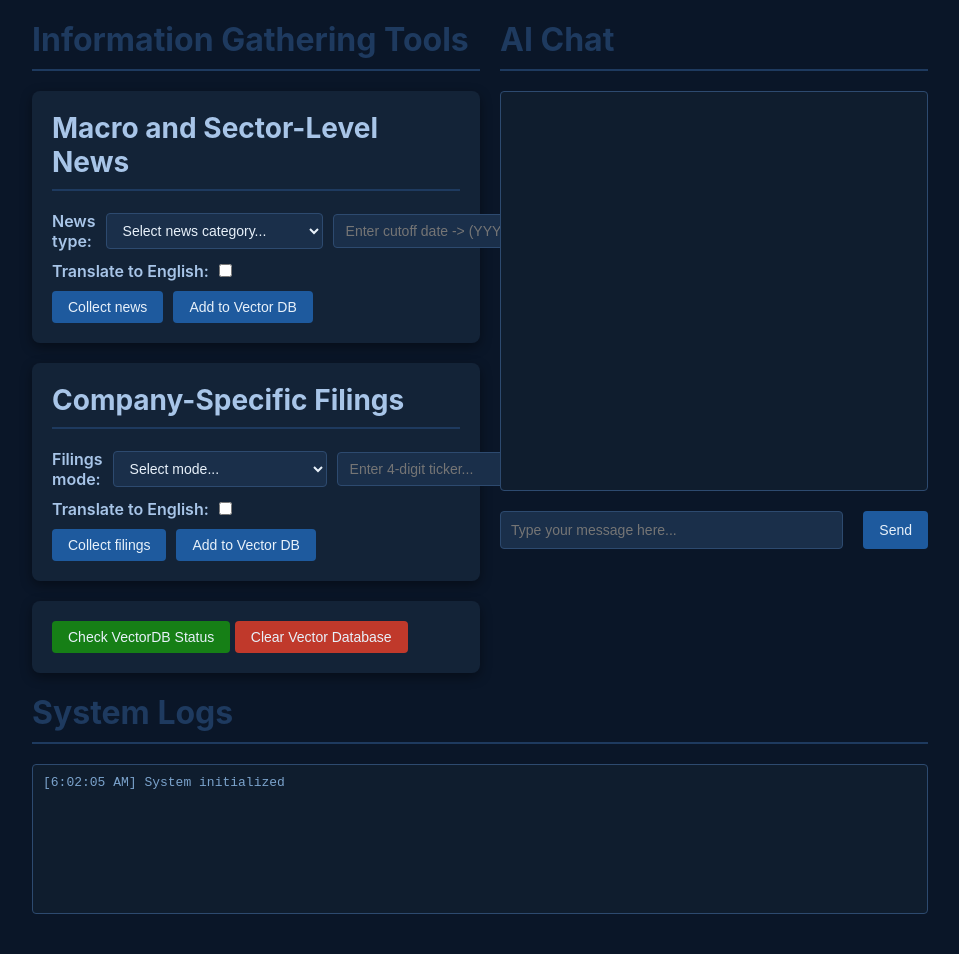
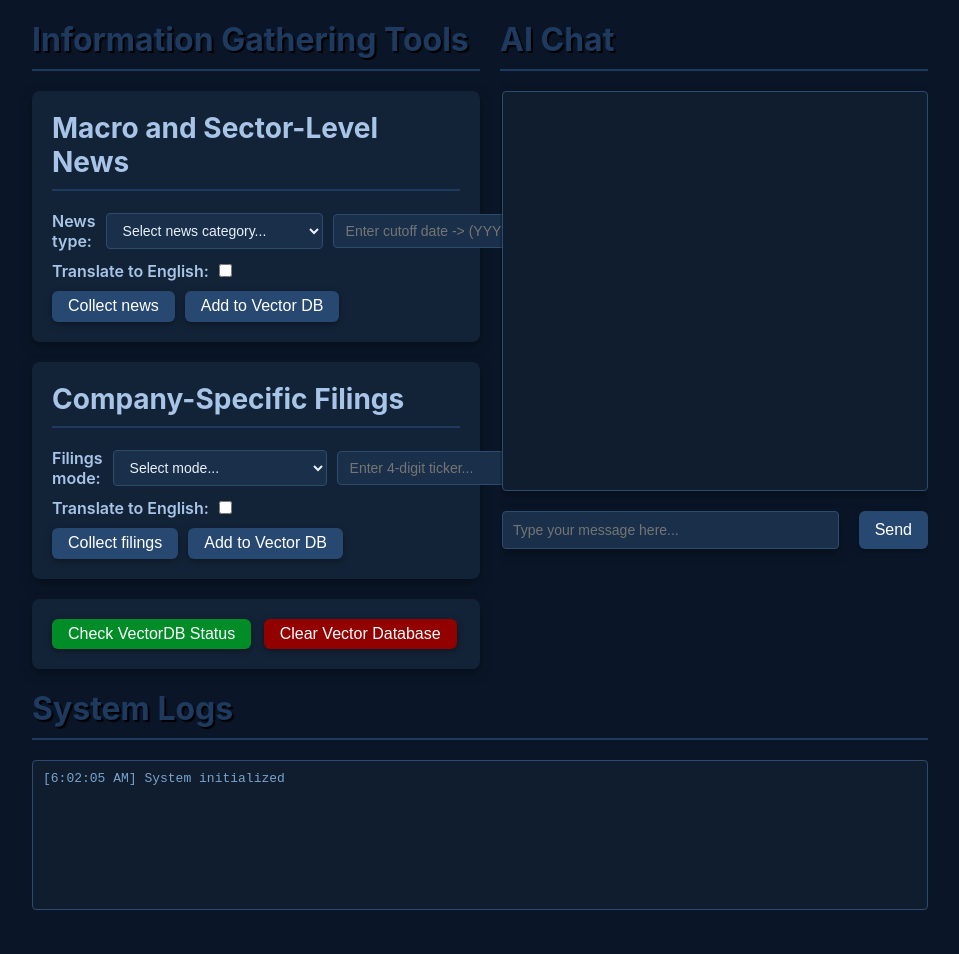
Before and after one commit to Straight8ths/straight8ths.github.io, a Flask app: page / in a window 1280 px wide. Shown: the whole page, without its empty margins (160-1119 px from the left). After the commit the page ends 910 px from the top, so only its background shows below. Run offline with Flask 3, Linux system fonts and the light colour scheme; parts of the project's set-up code (start-up, migrations or seed data) failed here and were passed over.

Commit message:
Refactor button styles and update HTML structure for improved UI consistency

```diff
--- a/app.py
+++ b/app.py
@@ -456,7 +456,7 @@ def download_rss_reports(report_feed: str = None, cutoff_date = None, translate:
         sector_real_estate_feeds
     ]
     parameter_list = {
-        "macro_feeds": macro_feeds,
+        "macro": macro_feeds,
         "energy": sector_energy_feeds,
         "materials": sector_materials_feeds,
         "industrials": sector_industrials_feeds,
--- a/templates/index.html
+++ b/templates/index.html
@@ -79,65 +79,38 @@
         justify-content: center;   /* centers the layout horizontally */
         }
 
-        button {
-            padding: 8px 16px;
-            background: #1e5a9e;
-            color: #e8f1fa;
+        .button {
+            --btn-bg: #274871; /* default */
+            --btn-hover-bg: color-mix(in srgb, var(--btn-bg) 70%, white);
+
+            background-color: var(--btn-bg);
+            color: white;
+            padding: 0.4rem 1rem;
             border: none;
-            border-radius: 4px;
+            border-radius: 6px;
             cursor: pointer;
-            font-size: 14px;
-            font-weight: 500;
+            transition: background-color 0.3s ease;
+            box-shadow: 0 2px 6px rgba(0,0,0,0.4);
+            font-size: 16px;
         }
 
-        button:hover {
-            background: #2870b8;
+        .button:hover {
+            background-color: var(--btn-hover-bg);
         }
-
-        .greenButton {
-            padding: 8px 16px;
-            background: #167f16;
-            color: #e8f1fa;
-            border: none;
-            border-radius: 4px;
-            cursor: pointer;
-            font-size: 14px;
-            font-weight: 500;
-        }
-
-        .greenButton:hover {
-            background: #1a971a;
-        }
-
-
-        .redButton {
-            padding: 8px 16px;
-            background: #c0392b;
-            color: #e8f1fa;
-            border: none;
-            border-radius: 4px;
-            cursor: pointer;
-            font-size: 14px;
-            font-weight: 500;
-        }
-
-        .redButton:hover {
-            background: #e74c3c;
-        }
-
 
         .chat-window {
             height: 400px;
             border: 1px solid #2d4a6f;
             border-radius: 4px;
-            padding: 20px;
+            padding: 5px;
             overflow-y: auto;
             background: #0f1d2e;
             margin-bottom: 20px;
+            box-shadow: 0 4px 12px rgba(0,0,0,0.4);
         }
 
         .message {
-            margin-bottom: 12px;
+            margin-bottom: 20px;
             padding: 8px 12px;
             border-radius: 4px;
             max-width: 80%;
@@ -147,11 +120,22 @@
             background: #1e5a9e;
             color: #e8f1fa;
             margin-left: auto;
+            font-size : 14px;
+            margin-bottom: 20px;
+            text-align: right;
+            max-width: 75%;
+            width: fit-content;
         }
 
         .ai-message {
             background: #1a2f4a;
             color: #a8c5e8;
+            margin-right: auto;
+            font-size: 14px;
+            margin-bottom: 20px;
+            text-align: left;
+            width: fit-content;
+            max-width: 75%;
         }
 
         .chat-input-section {
@@ -167,6 +151,7 @@
             font-size: 14px;
             background: #1a2f4a;
             color: #e8f1fa;
+            box-shadow: 0 4px 12px rgba(0,0,0,0.4);
         }
 
         .logs-section {
@@ -203,7 +188,7 @@
     <div class = "page">
     <div class="layout">
     <div style="margin-bottom: 20px;" class="controls">
-        <h1 style="margin-bottom: 10px; color: #1e3a5f;">Information Gathering Tools</h1>
+        <h1 style="margin-bottom: 10px; color: #1e3a5f; text-shadow: 2px 2px 1px #000000;">Information Gathering Tools</h1>
         <hr style="border: 1px solid #1e3a5f; margin-bottom: 20px;">
             <div class="container" style="margin-bottom: 20px;">
                 <h2 style="margin-bottom: 10px; color: #a8c5e8; font-size: 28px;">Macro and Sector-Level News</h2>
@@ -240,8 +225,8 @@
                                     </label>
                         </div>
                         <div class="control-group">
-                        <button onclick="download_rss_reports()">Collect news</button>
-                        <button onclick="vectorize_rss_reports()" disabled>Add to Vector DB</button>
+                        <button class="button" onclick="download_rss_reports()">Collect news</button>
+                        <button class="button" onclick="vectorize_rss_reports()" disabled>Add to Vector DB</button>
                         </div>
                     </div>
             </div>
@@ -266,30 +251,30 @@
                                 </label>
                         </div>
                         <div class="control-group">
-                        <button onclick="download_edinet_reports()">Collect filings</button>
-                        <button onclick="vectorize_edinet_reports()" disabled>Add to Vector DB</button>
+                        <button class="button" onclick="download_edinet_reports()">Collect filings</button>
+                        <button class="button" onclick="vectorize_edinet_reports()" disabled>Add to Vector DB</button>
                         </div>
                     </div>
 
 
             <div class="container">
-                <button class="greenButton" onclick="checkVectorDBStatus()">Check VectorDB Status</button>
+                <button class="button" style="--btn-bg: #008d28; margin-right: 8px; color: #ffffff" onclick="checkVectorDBStatus()">Check VectorDB Status</button>
                 <button
                     id="clearVectorDBBtn"
                     onclick="confirmClearVectorDB()"
-                    class="redButton"
+                    class="button" style="--btn-bg: #930000; color: #ffffff;"
                 >Clear Vector Database
                 </button>
             </div>
     </div>
     <div style="margin-bottom: 20px;" class="chat">
         <div class="chat-section">
-            <h1 style="margin-bottom: 10px; color: #1e3a5f;">AI Chat</h1>
+            <h1 style="margin-bottom: 10px; color: #1e3a5f; text-shadow: 2px 2px 1px #000000;">AI Chat</h1>
             <hr style="border: 1px solid #1e3a5f; margin-bottom: 20px;">
-            <div class="chat-window" id="chatWindow"></div>
+            <div class="chat-window" style="margin-left: 2px; padding: 20px;" id="chatWindow"></div>
             <div class="chat-input-section">
-                <input type="text" class="chat-input" id="chatInput" placeholder="Type your message here...">
-                <button onclick="sendMessage()">Send</button>
+                <input type="text" style="margin-left: 2px;" class="chat-input" id="chatInput" placeholder="Type your message here...">
+                <button class="button" onclick="sendMessage()">Send</button>
             </div>
         </div>
     </div>
@@ -298,7 +283,7 @@
 
 <div class="page">
     <div style="margin-bottom: 20px;" class="logs-section">
-        <h1 style="margin-bottom: 10px; color: #1e3a5f;">System Logs</h1>
+        <h1 style="margin-bottom: 10px; color: #1e3a5f; text-shadow: 2px 2px 1px #000000;">System Logs</h1>
         <hr style="border: 1px solid #1e3a5f; margin-bottom: 20px;">
         <div class="logs-box" id="logsBox"></div>
     </div>
```
